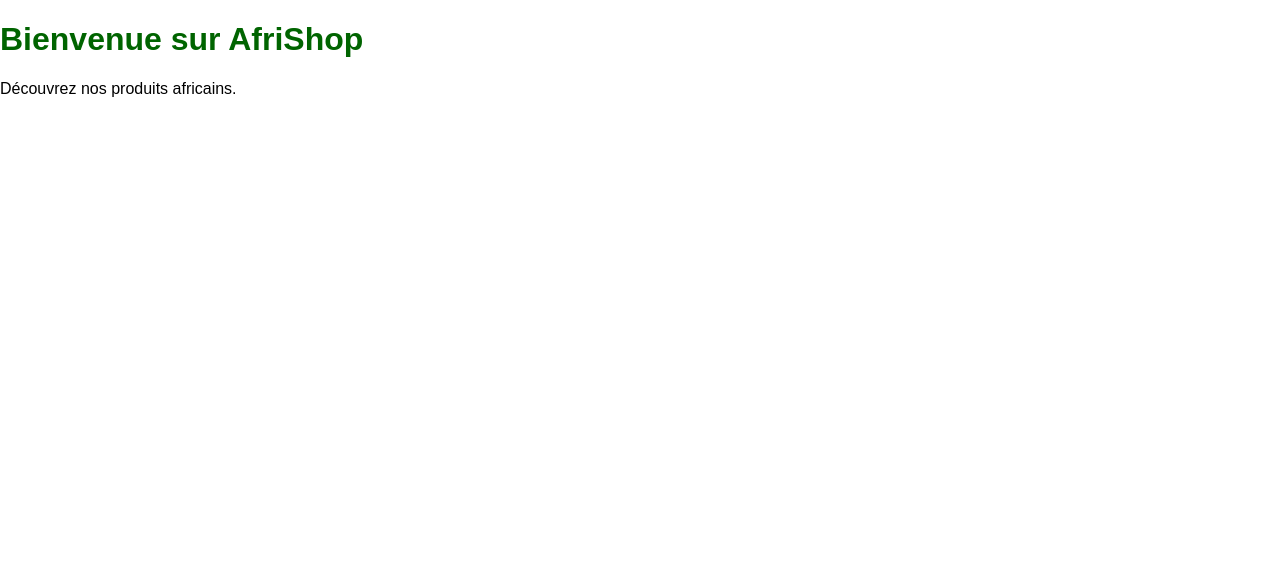
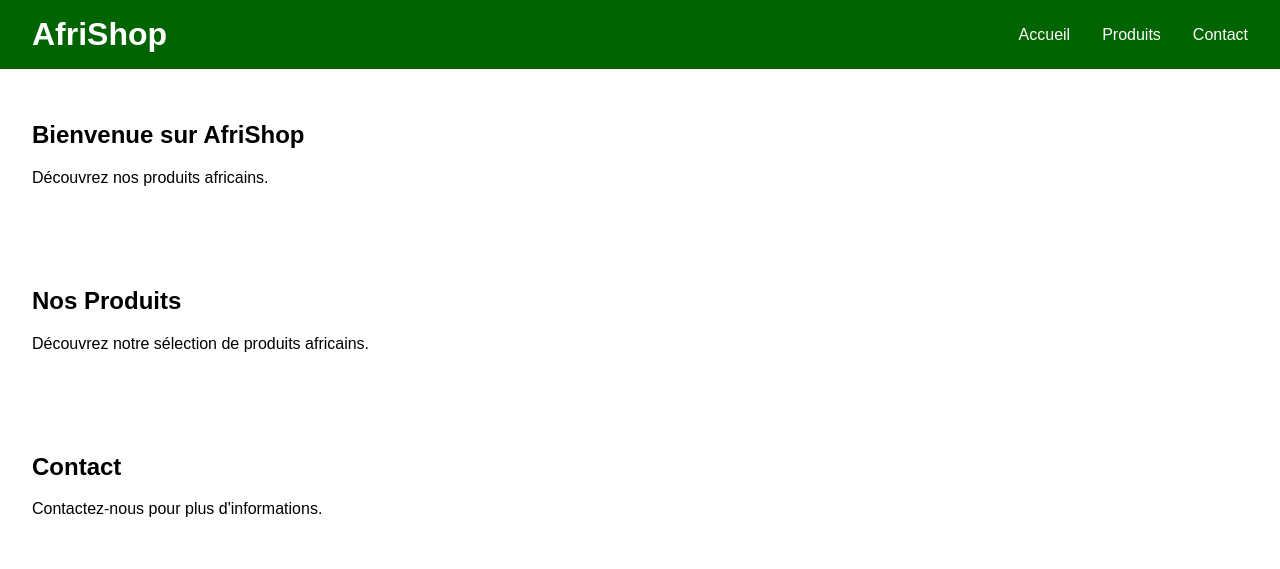
Before and after one commit to Spencer99-ops/AfriShop, a plain HTML site: page index.html in a window 1280 px wide. Drawn offline with Linux system fonts and the light colour scheme.

Commit message:
feat: ajouter le menu de navigation

```diff
--- a/index.html
+++ b/index.html
@@ -7,7 +7,27 @@
 <link rel="stylesheet" href="style.css">
 </head>
 <body>
-<h1>Bienvenue sur AfriShop</h1>
-<p>Découvrez nos produits africains.</p>
+<header>
+  <h1>AfriShop</h1>
+  <nav>
+    <ul>
+      <li><a href="#accueil">Accueil</a></li>
+      <li><a href="#produits">Produits</a></li>
+      <li><a href="#contact">Contact</a></li>
+    </ul>
+  </nav>
+</header>
+<section id="accueil">
+  <h2>Bienvenue sur AfriShop</h2>
+  <p>Découvrez nos produits africains.</p>
+</section>
+<section id="produits">
+  <h2>Nos Produits</h2>
+  <p>Découvrez notre sélection de produits africains.</p>
+</section>
+<section id="contact">
+  <h2>Contact</h2>
+  <p>Contactez-nous pour plus d'informations.</p>
+</section>
 </body>
 </html>
--- a/style.css
+++ b/style.css
@@ -1,2 +1,37 @@
 body { font-family: Arial, sans-serif; margin: 0; }
 h1 { color: darkgreen; }
+
+header {
+  background-color: darkgreen;
+  color: white;
+  padding: 1rem 2rem;
+  display: flex;
+  justify-content: space-between;
+  align-items: center;
+}
+
+header h1 {
+  color: white;
+  margin: 0;
+}
+
+nav ul {
+  list-style: none;
+  margin: 0;
+  padding: 0;
+  display: flex;
+  gap: 2rem;
+}
+
+nav a {
+  color: white;
+  text-decoration: none;
+}
+
+nav a:hover {
+  text-decoration: underline;
+}
+
+section {
+  padding: 2rem;
+}
```
